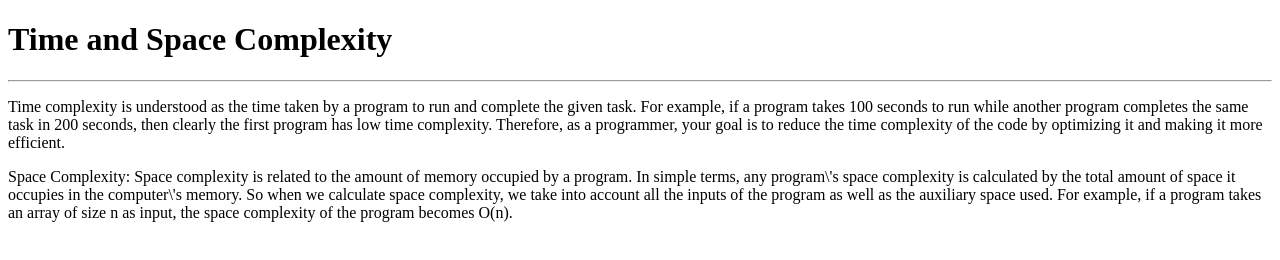
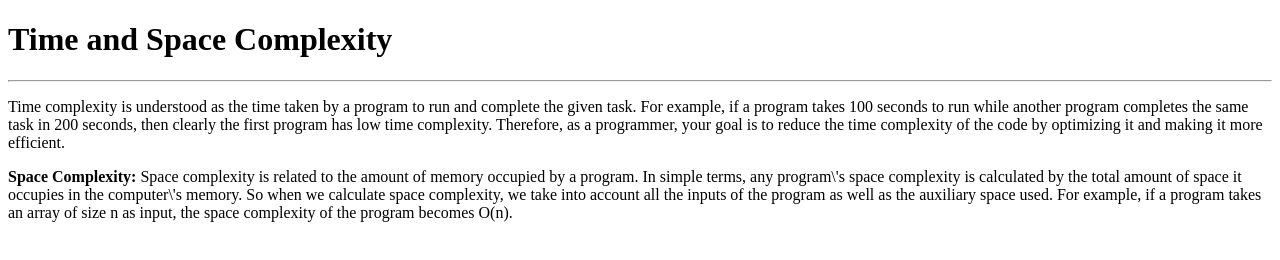
Before and after one commit to acciojob/time-and-space-complexity-saif520, a website: page main.html in a window 1280 px wide. Drawn offline with Linux system fonts and the light colour scheme.

Commit message:
created a submission

```diff
--- a/main.html
+++ b/main.html
@@ -11,7 +11,7 @@
 	<h1>Time and Space Complexity</h1>
 	<hr>
 	<p>Time complexity is understood as the time taken by a program to run and complete the given task. For example, if a program takes 100 seconds to run while another program completes the same task in 200 seconds, then clearly the first program has low time complexity. Therefore, as a programmer, your goal is to reduce the time complexity of the code by optimizing it and making it more efficient.</p>
-	<p>Space Complexity: Space complexity is related to the amount of memory occupied by a program. In simple terms, any program\'s space complexity is calculated by the total amount of space it occupies in the computer\'s memory. So when we calculate space complexity, we take into account all the inputs of the program as well as the auxiliary space used. For example, if a program takes an array of size n as input, the space complexity of the program becomes O(n).</p>
+	<p><b>Space Complexity:</b> Space complexity is related to the amount of memory occupied by a program. In simple terms, any program\'s space complexity is calculated by the total amount of space it occupies in the computer\'s memory. So when we calculate space complexity, we take into account all the inputs of the program as well as the auxiliary space used. For example, if a program takes an array of size n as input, the space complexity of the program becomes O(n).</p>
     <script type="text/javascript" src="./script.js">
 </script>
 
```
